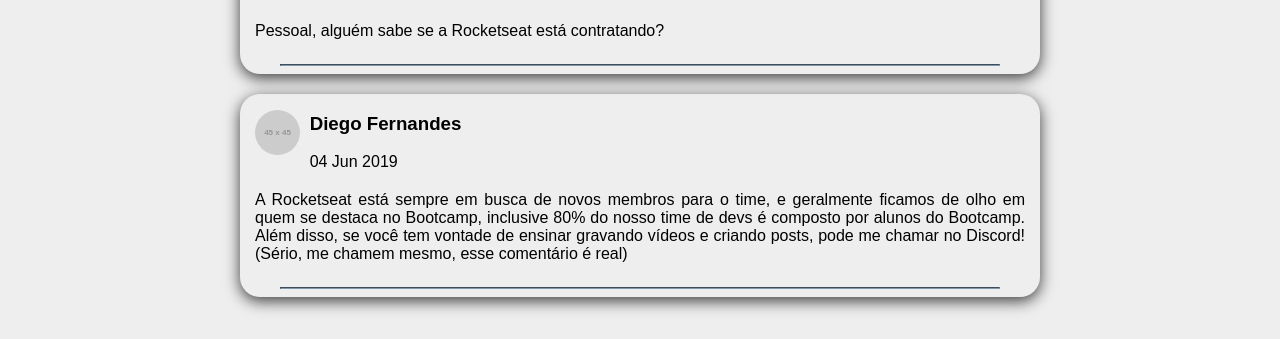
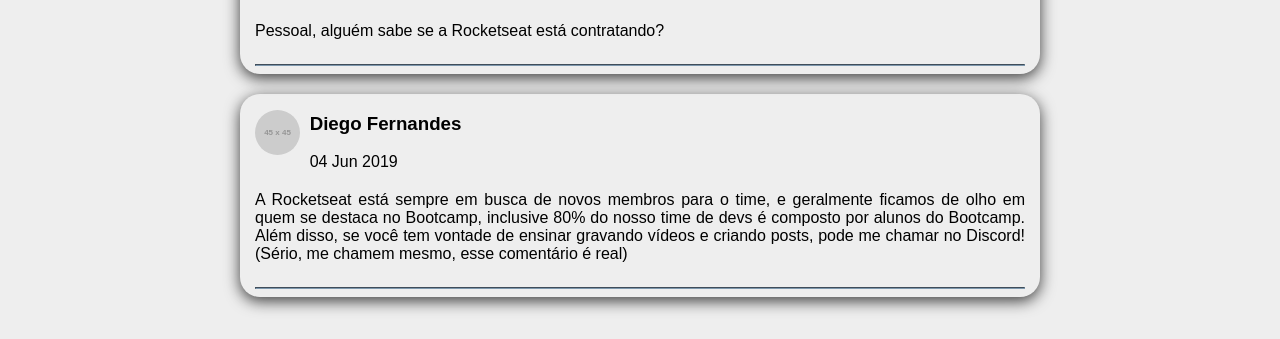
Before and after one commit to llucasmota/desafio-bootcamp-facebook-clone, a React app: page / in a window 1280 px wide. Shown: the part 431-770 px from the top of the page. Built offline with nearby package versions, Linux system fonts and the light colour scheme.

Commit message:
Ajuste do css do hr para que tenha uma margem condizente

```diff
--- a/src/components/Post.css
+++ b/src/components/Post.css
@@ -30,7 +30,9 @@
 
 hr {
   border: 0.5px inset #7d97ad;
-  width: 90%;
+  width: 100%;
+  margin-left: 15px;
+  margin-right: 15px;
 }
 
 span,
```
